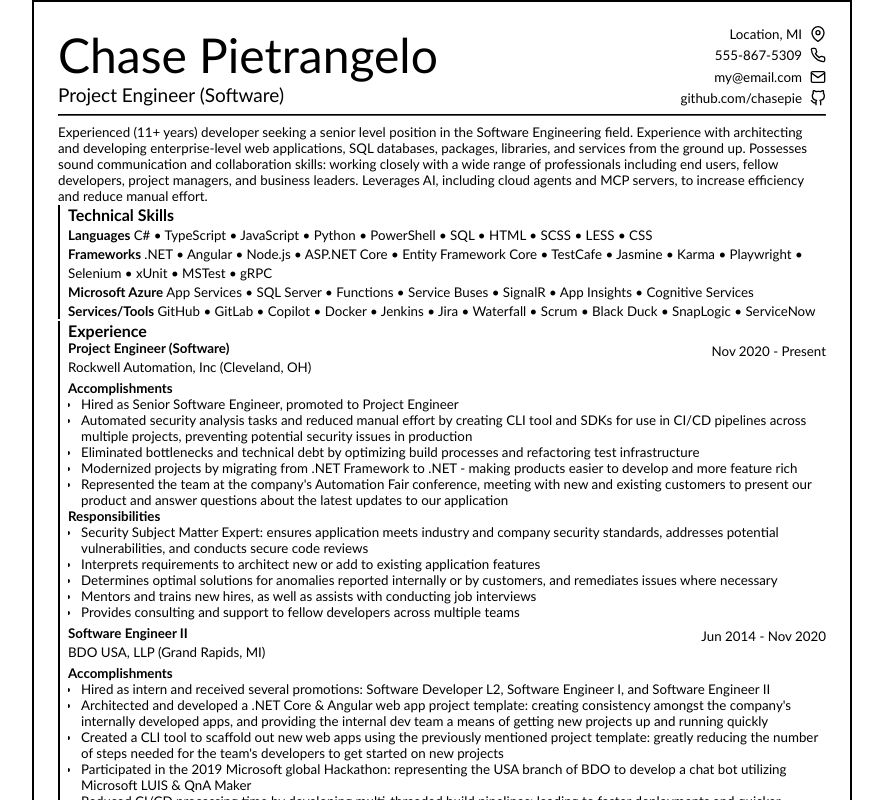
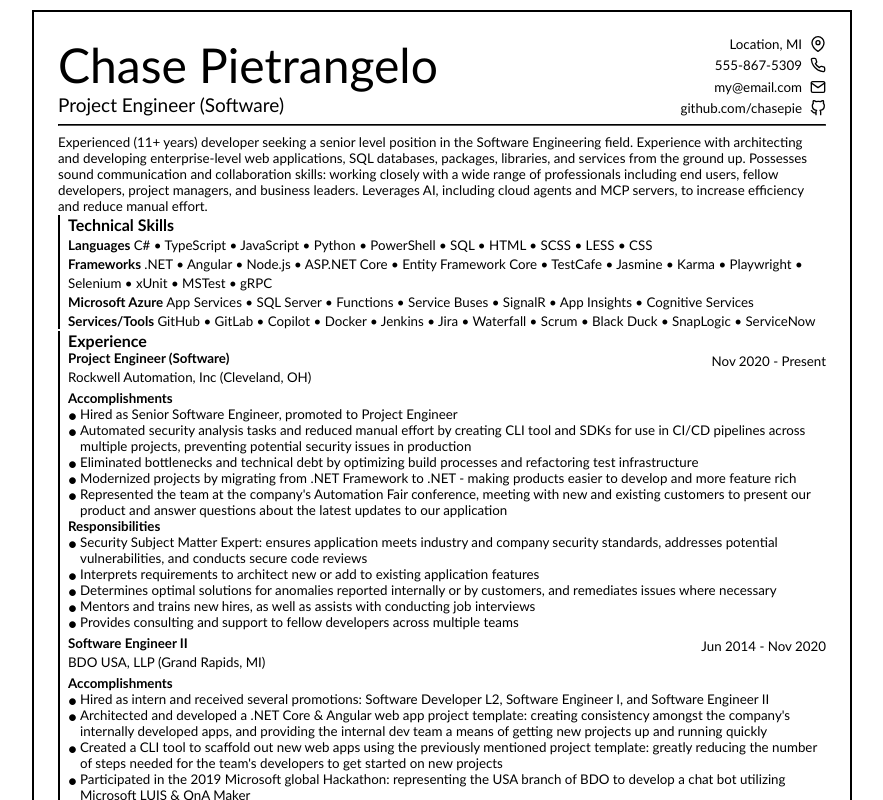
Before and after one commit to chasepie/resume, an Angular app: page /resume in a window 1280 px wide. Shown: the top 800 px of the page, without its empty margins (198-1081 px from the left). Built offline with nearby package versions, Linux system fonts and the light colour scheme.

Commit message:
fix list and fonts

```diff
--- a/src/app/resume/resume.scss
+++ b/src/app/resume/resume.scss
@@ -22,11 +22,6 @@ section {
       div {
         max-width: 50%;
       }
-    }
-
-    ul {
-      margin: 0;
-      padding-left: 13px;
     }
   }
 
--- a/src/styles.scss
+++ b/src/styles.scss
@@ -14,15 +14,37 @@ h1, h2, h3, h4, h5, h6 {
 }
 
 h1 {
-  font-size: 48px;
+  font-size: 36pt;
 }
 
 h2 {
-  font-size: 16px;
+  font-size: 12pt;
 }
 
 h3, li, span {
-  font-size: 13.3333px;
+  font-size: 10pt;
+}
+
+// Remove default list styles and add custom bullet points so rendering
+// is consistent across browsers and when printed to PDF
+ul {
+  list-style: none;
+  margin: 0;
+  padding: 0;
+  padding-inline-start: 0;
+
+  li {
+    padding-left: 12px;
+    position: relative;
+
+    &::before {
+      content: '•';
+      position: absolute;
+      left: -0.75px;
+      top: -1.50px;
+      font-size: 13.5pt;
+    }
+  }
 }
 
 body {
@@ -42,6 +64,7 @@ app-root {
   width: 8.5in;
   height: 11in;
   border: 2px solid black;
+  margin: 10px 0;
 }
 
 .page-contents {
@@ -59,6 +82,7 @@ app-root {
 
 // Applies styles to the page box when printing
 @page {
+  size: letter portrait;
   // Define margin of each printed page
   margin: $pageMargin;
 }
@@ -78,6 +102,7 @@ app-root {
     border: none;
     width: 100%;
     height: 100%;
+    margin: 0;
 
     .page-contents {
       width: 100%;
```
